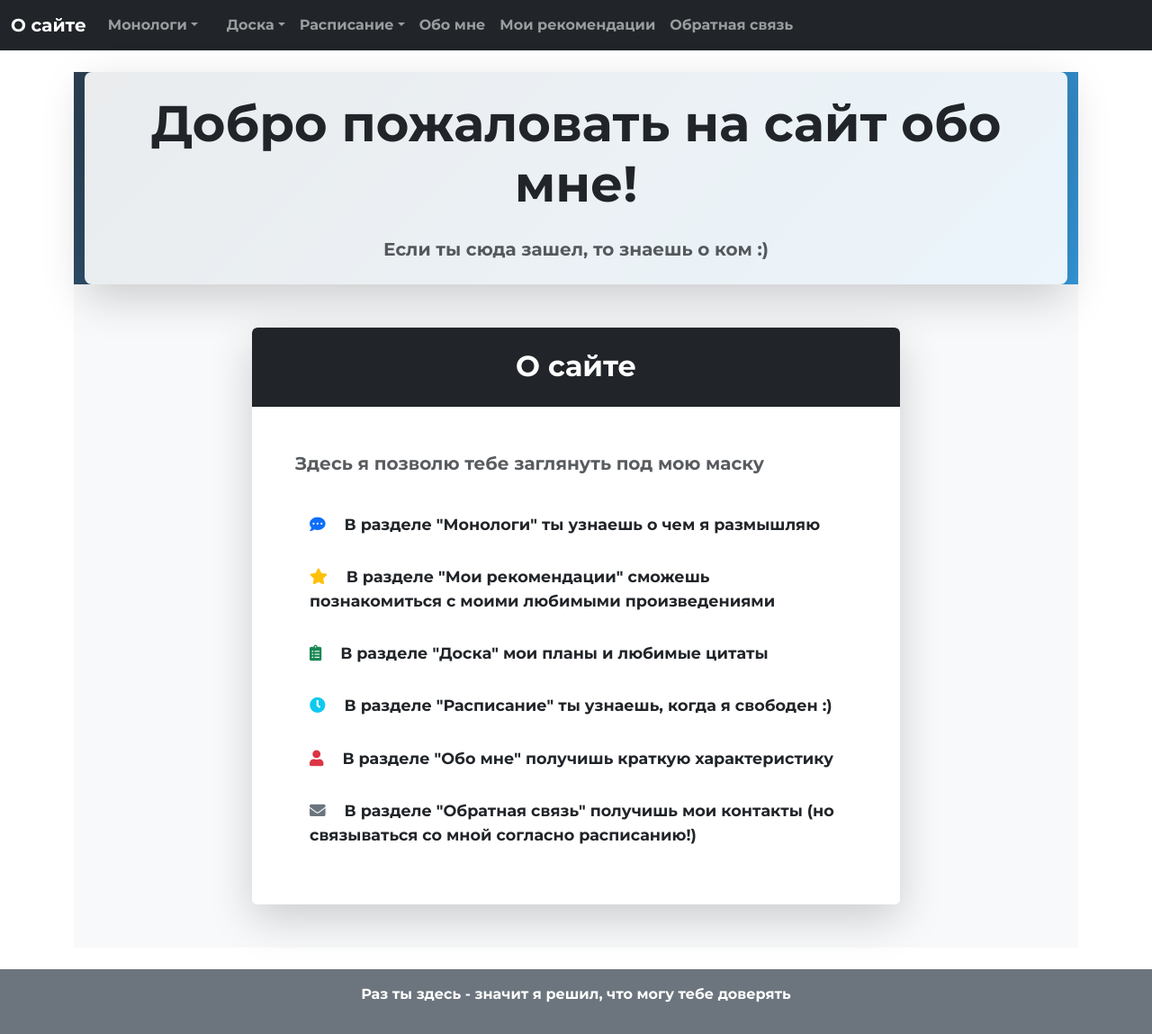
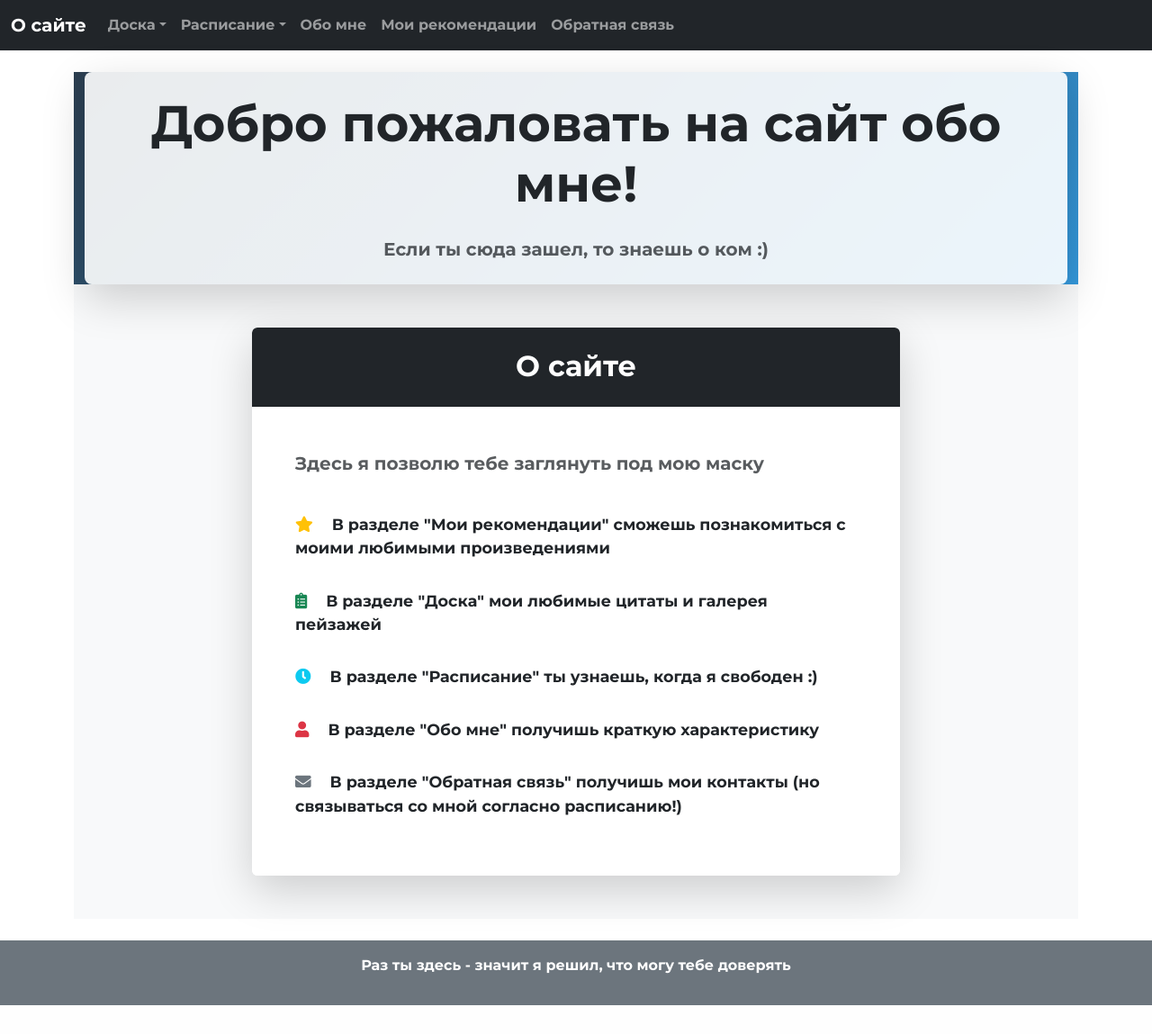
Before and after one commit to Maxim-hub296/MyCardBoardBox, a Flask app: page / in a window 1280 px wide. Shown: the whole page at 90% size. After the commit the page ends 1117 px from the top, so only its background shows below. Run offline with Flask 3, Linux system fonts and the light colour scheme.

Commit message:
Удален раздел "Монологи0"

```diff
--- a/app/templates/about.html
+++ b/app/templates/about.html
@@ -25,18 +25,13 @@
                         <p class="lead text-muted mb-4">
                             Здесь я позволю тебе заглянуть под мою маску
                         </p>
-                        <div class="list-group list-group-flush">
-                            <div class="list-group-item border-0 py-3">
-                                <i class="fas fa-comment-dots me-3 text-primary"></i>
-                                В разделе "Монологи" ты узнаешь о чем я размышляю
-                            </div>
                             <div class="list-group-item border-0 py-3">
                                 <i class="fas fa-star me-3 text-warning"></i>
                                 В разделе "Мои рекомендации" сможешь познакомиться с моими любимыми произведениями
                             </div>
                             <div class="list-group-item border-0 py-3">
                                 <i class="fas fa-clipboard-list me-3 text-success"></i>
-                                В разделе "Доска" мои планы и любимые цитаты
+                                В разделе "Доска" мои любимые цитаты и галерея пейзажей
                             </div>
                             <div class="list-group-item border-0 py-3">
                                 <i class="fas fa-clock me-3 text-info"></i>
--- a/app/templates/base.html
+++ b/app/templates/base.html
@@ -29,17 +29,6 @@
         </button>
         <div class="collapse navbar-collapse" id="collapsibleNavbar">
             <ul class="navbar-nav">
-                <li class="nav-item dropdown">
-                    <a class="nav-link dropdown-toggle" href="#" role="button" data-bs-toggle="dropdown">Монологи</a>
-                    <ul class="dropdown-menu">
-                        <li><a class="dropdown-item" href="#">Прочитать</a></li>
-                        <li><a class="dropdown-item" href="#">Скачать</a></li>
-                    </ul>
-                </li>
-                <li class="nav-item">
-                    <a class="nav-link" href="#"></a>
-                </li>
-
                 <li class="nav-item dropdown">
                     <a class="nav-link dropdown-toggle" href="#" role="button" data-bs-toggle="dropdown">Доска</a>
                     <ul class="dropdown-menu">
```
